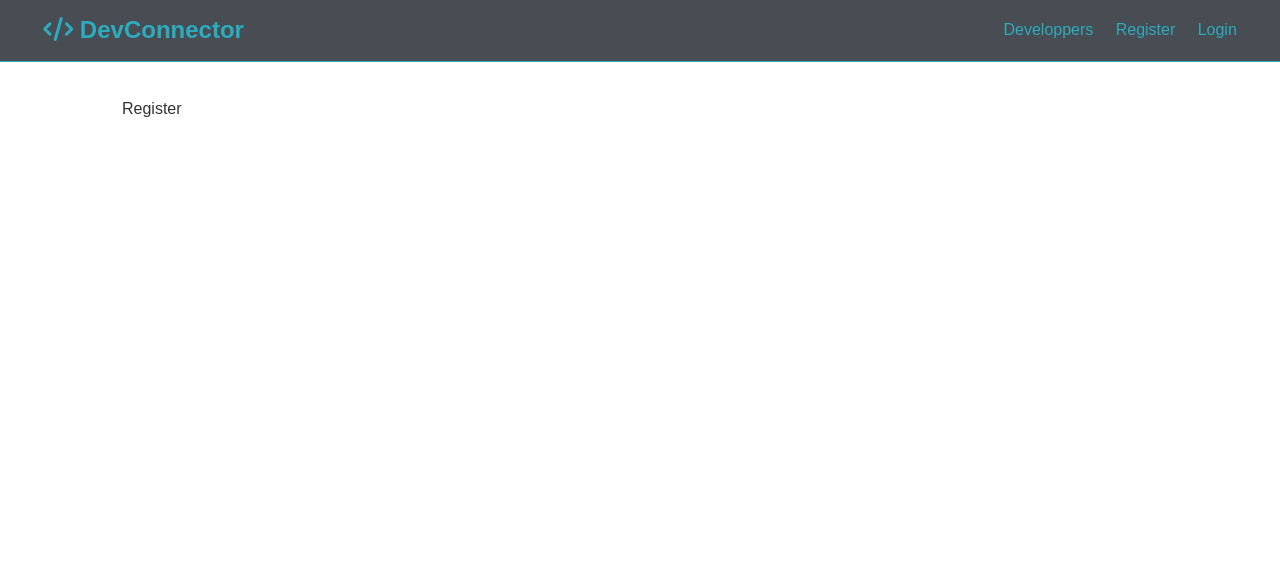
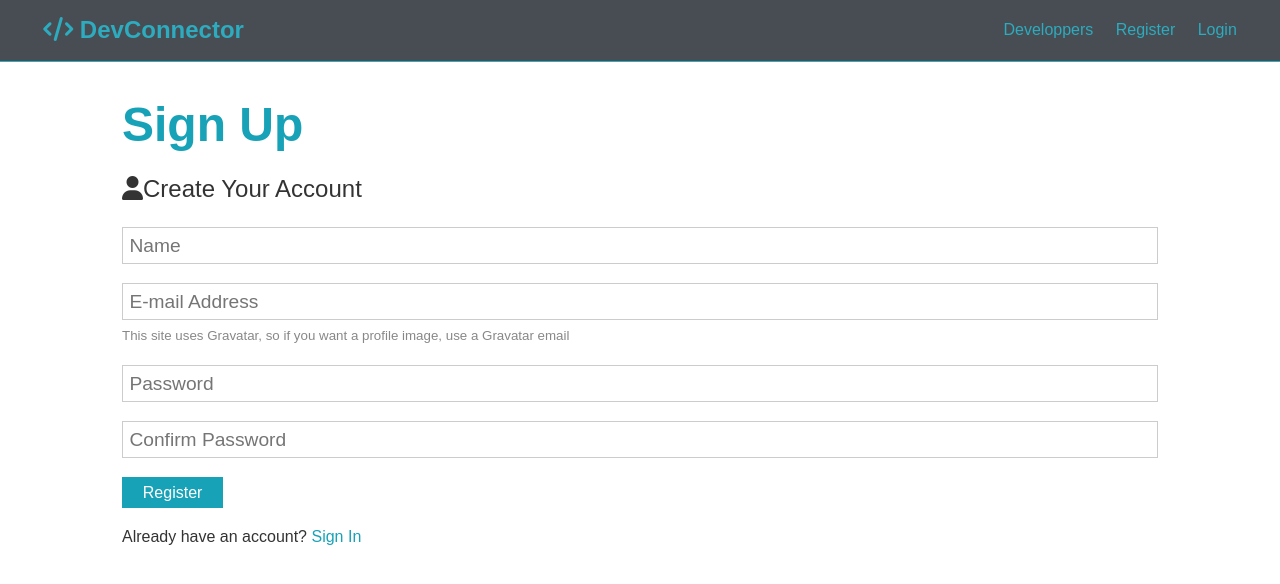
Before and after one commit to SukhorukovS/mernStack, a React (Create React App) app in the folder client/: page /register in a window 1280 px wide. Shown: the top 584 px of the page. Built offline with nearby package versions, Linux system fonts and the light colour scheme.

Commit message:
Register form & useState

```diff
--- a/client/src/components/auth/Register.js
+++ b/client/src/components/auth/Register.js
@@ -1,9 +1,53 @@
-import React from 'react'
+import React, { Fragment, useState } from 'react'
 
 export const Register = () => {
+  const [formData, setFormData] = useState({
+    name: '',
+    email: '',
+    password: '',
+    password2: ''
+  });
+
+  const { name, email, password, password2 } = formData;
+
+  const onChange = e => setFormData({ ...formData, [e.target.name]: e.target.value });
+
+  const onSubmit = e => {
+    e.preventDefault();
+    if(password !== password2) {
+      console.log('Passwords do not match');
+    } else {
+      console.log(formData);
+    }
+  }
+
   return (
-    <div>
-      Register
-    </div>
+    <Fragment>
+          <h1 className="large text-primary">
+            Sign Up
+          </h1>
+          <p className="lead"><i className="fas fa-user"></i>Create Your Account</p>
+          <form className="form" onSubmit={e => onSubmit(e)}>
+            <div className="form-group">
+              <input type="text" placeholder="Name" name="name" value={name} onChange={e => onChange(e)} required />
+            </div>
+            <div className="form-group">
+              <input type="email" placeholder="E-mail Address" name="email" value={email} onChange={e => onChange(e)} required />
+              <small className="form-text">
+                This site uses Gravatar, so if you want a profile image, use a Gravatar email
+              </small>
+            </div>
+            <div className="form-group">
+              <input type="password" placeholder="Password" minlength="6" name="password" value={password} onChange={e => onChange(e)} />
+            </div>
+            <div className="form-group">
+              <input type="password" placeholder="Confirm Password" minlength="6" name="password2" value={password2} onChange={e => onChange(e)} />
+            </div>
+            <input type="submit" value="Register" className="btn btn-primary"/>
+          </form>
+          <p className="my-1">
+            Already have an account? <a href="login.html">Sign In</a>
+          </p>
+    </Fragment>
   )
 }
```
